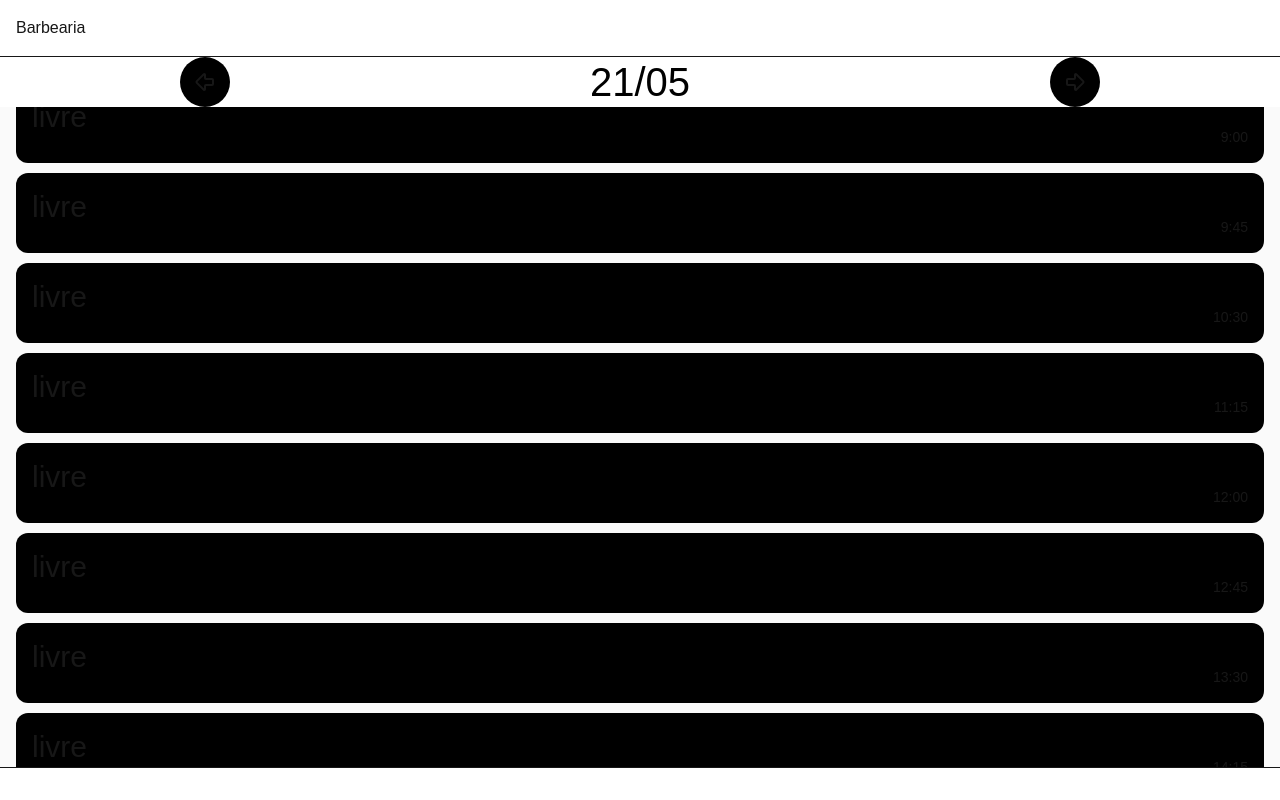
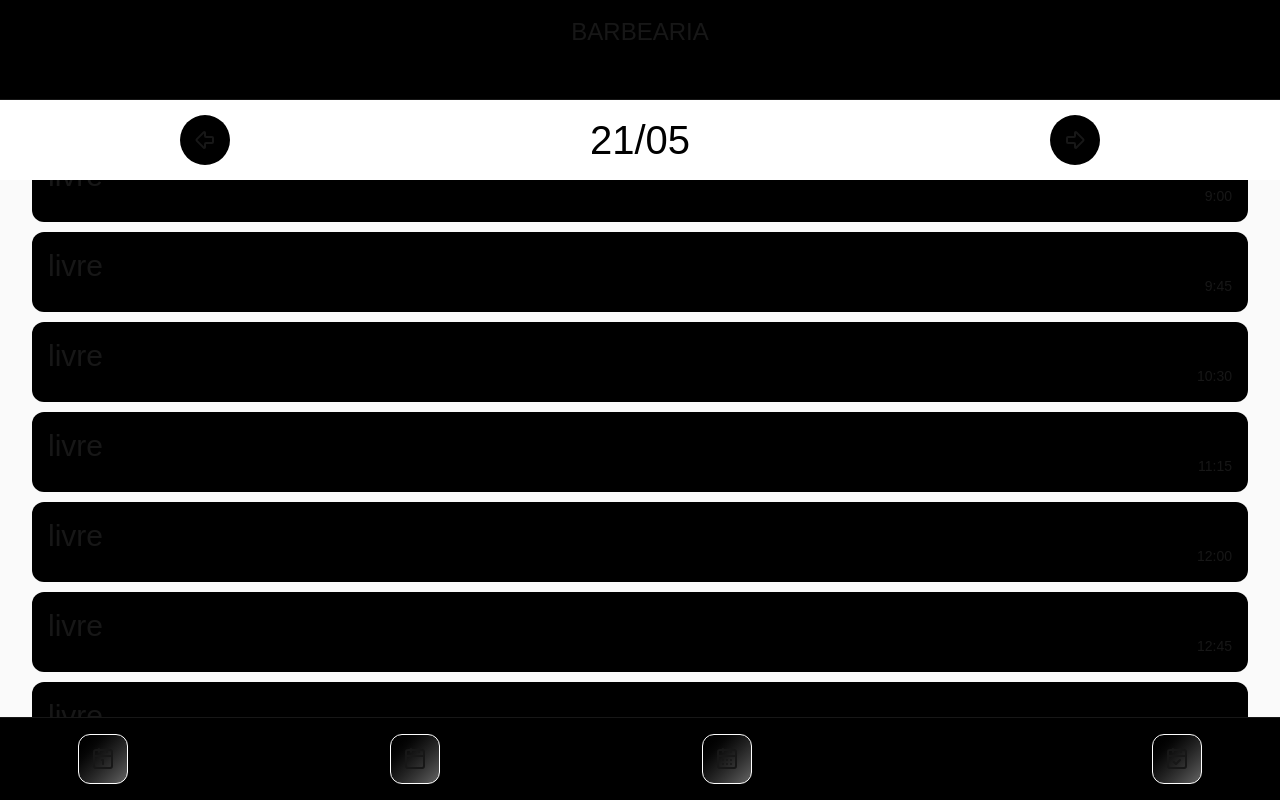
Before and after one commit to PauloMiguelVIdal/barberCallendar, a Next.js app: page / in a window 1280 px wide. Built offline with nearby package versions, Linux system fonts and the light colour scheme.

Commit message:
realizado ajustes na ui

```diff
--- a/app/components/Callendar.tsx
+++ b/app/components/Callendar.tsx
@@ -5,6 +5,9 @@ import { useState } from "react"
 import Horario from "./Horario";
 import Formulario from "./Formulario";
 import { horarioType } from '../types/horario'
+
+
+
 export default function Callendar() {
 
 
--- a/app/components/Formulario.tsx
+++ b/app/components/Formulario.tsx
@@ -86,28 +86,32 @@ export default function Formulario({ horario, fecharModal, agendarHorario,
                 <button className="bg-black flex items-center justify-center rounded-xl w-[35px] aspect-square absolute top-[10%] right-[5%]" onClick={fecharModal}><X/></button>
 
                 <div>
-                    <h1 className="text-black text-xl text-center"> agendando horario para {horario}</h1>
+                    {/* <h1 className="text-black text-xl text-center"> agendando horario para {horario}</h1> */}
 
                     <input className="text-black bg-black/30 mt-6 pl-[10px] w-full self-center h-[40px] rounded-sm" onChange={(e) => setNome(e.target.value)} type="text" placeholder="NOME" />
                     <input className="text-black focus:black bg-black/30 mt-3 pl-[10px] w-full self-center h-[40px] rounded-sm" onChange={(e) => setTelefone(e.target.value)} type="text" placeholder="TELEFONE" />
                 </div>
-
+<div className="bg-black w-full rounded-xl gap-4">
                 {services.map((serviço, index) => (
                     <Services key={serviço.serviço} serviços={serviço}
                         onServices={() => selecionarServiços(index)}
                     />
                 ))}
+</div>
+                <div className="w-[90%] flex justify-between">
+                <h2 className="text-black">{horario} </h2>
                 <h2 className="text-black">Total R$: {somaFatu}</h2>
+                </div>
 
-                <div className="w-full flex items-center justify-around">
-                    <button className="w-full bg-black p-4 rounded-xl" onClick={() => {
+                <div className="w-full rounded-xl bg-black flex items-center">
+                    <button className="w-full bg-whitre p-4 flex items-center justify-around rounded-xl" onClick={() => {
                         if (nome && telefone) {
                             agendarHorario(nome, telefone)
                         } else {
                             alert('Preencha todos os campos para realizar o agendamento')
                         }
                     }}>
-                        <CalendarCheck2/>agendar</button>
+                        <CalendarCheck2/><h2 className="text-Bold text-center">CONFIRMAR AGENDAMENTO</h2></button>
                 </div>
             </div>
         </div>
--- a/app/components/Services.tsx
+++ b/app/components/Services.tsx
@@ -22,7 +22,7 @@ export default function Services({ serviços,onServices}: Props) {
 
     return (
 
-        <div className="flex items-center w-full h-[40px] bg-black rounded-sm justify-between">
+        <div className="flex items-center w-full h-[40px] bg-white/40 rounded-sm justify-between  mt-[4px]">
             <div className="w-full flex">
                 <input checked={serviços.checkbox} onChange={onServices} className="h-[32px] ml-[4px] rounded-xl self-center aspect-square" type="checkbox" />
                 <h2 className="ml-4 text-2xl">{serviços.serviço}</h2>
--- a/app/page.tsx
+++ b/app/page.tsx
@@ -1,24 +1,45 @@
 import Callendar from "./components/Callendar";
 import Horario from "./components/Horario";
-import { ArrowBigLeft, ArrowBigRight } from 'lucide-react';
+import { ArrowBigLeft, ArrowBigRight, Calendar, Calendar1, CalendarCheck, CalendarDays } from 'lucide-react';
 
 export default function Home() {
   return (
     <div className="h-screen flex flex-col justify-center bg-zinc-50">
       <header>
-        <h1 className="border-b bg-white p-4">
-          Barbearia
-        </h1>
-              <div className="w-full h-[50px] bg-white fixed flex items-center justify-around self-center">
-                <button className="flex w-[50px] h-[50px] bg-black rounded-full items-center justify-center"><ArrowBigLeft/></button>
-                <h1 className="text-[40px] text-black">21/05</h1>
-                <button className="flex w-[50px] h-[50px] bg-black rounded-full items-center justify-center"><ArrowBigRight/></button>
-              </div>
+        <div className="h-[100px] border-b bg-black">
+          <h1 className=" text-center text-2xl p-4">
+            BARBEARIA
+          </h1>
+        </div>
+        <div className="w-full h-[80px] bg-white fixed flex items-center justify-around self-center">
+          <button className="flex w-[50px] h-[50px] bg-black rounded-full items-center justify-center"><ArrowBigLeft /></button>
+          <h1 className="text-[40px] text-black">21/05</h1>
+          <button className="flex w-[50px] h-[50px] bg-black rounded-full items-center justify-center"><ArrowBigRight /></button>
+        </div>
       </header>
-      <main className="flex-1 overflow-y-auto p-4">
+      <main className="flex-1 overflow-y-auto p-8">
         <Callendar />
       </main>
-      <footer className="border-t bg-white p-4">
+      <footer className="border-t bg-black p-4 flex items-center justify-center">
+        <div className="flex w-[90%] justify-center">
+          <div className="flex w-[60%] justify-between">
+
+            <button className="flex justify-center rounded-xl border-solid border-white border-1 items-center w-[50px] aspect-square  bg-linear-to-br from-black to-white/40">
+              <Calendar1 />
+            </button>
+            <button className="flex justify-center rounded-xl border-solid border-white border-1 items-center w-[50px] aspect-square  bg-linear-to-br from-black to-white/40">
+              <Calendar />
+            </button>
+            <button className="flex justify-center rounded-xl border-solid border-white border-1 items-center w-[50px] aspect-square  bg-linear-to-br from-black to-white/40">
+              <CalendarDays />
+            </button>
+          </div>
+          <div className="w-[40%] flex justify-end">
+            <button className="flex justify-center rounded-xl border-solid border-white border-1 items-center w-[50px] aspect-square  bg-linear-to-br from-black to-white/40">
+              <CalendarCheck />
+            </button>
+          </div>
+        </div>
       </footer>
     </div>
   );
--- a/app/types/service.ts
+++ b/app/types/service.ts
@@ -1,4 +1,4 @@
-type servicesType = {
+export type servicesType = {
     checkbox: boolean
     serviço: string
     price: number
```
